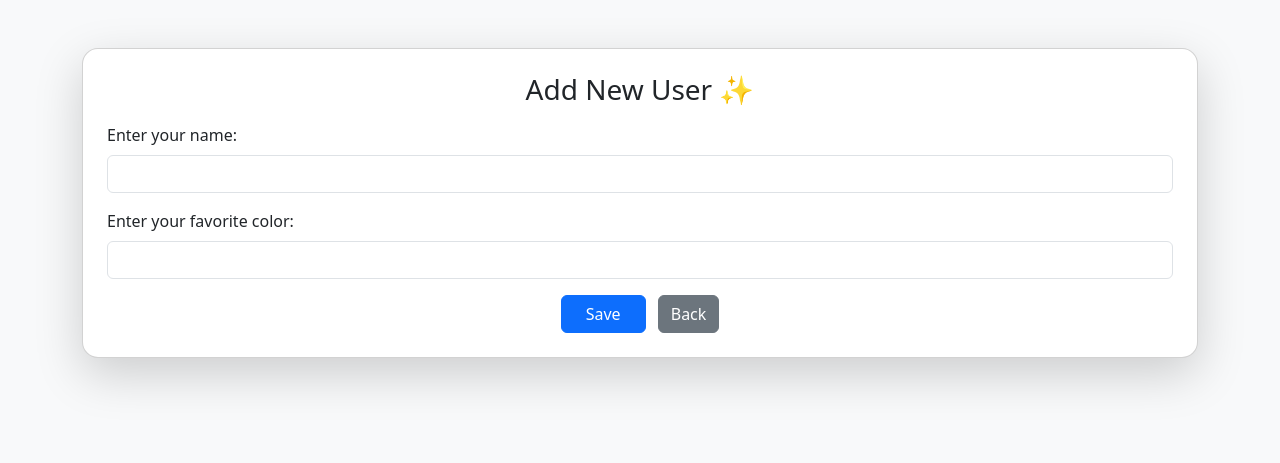
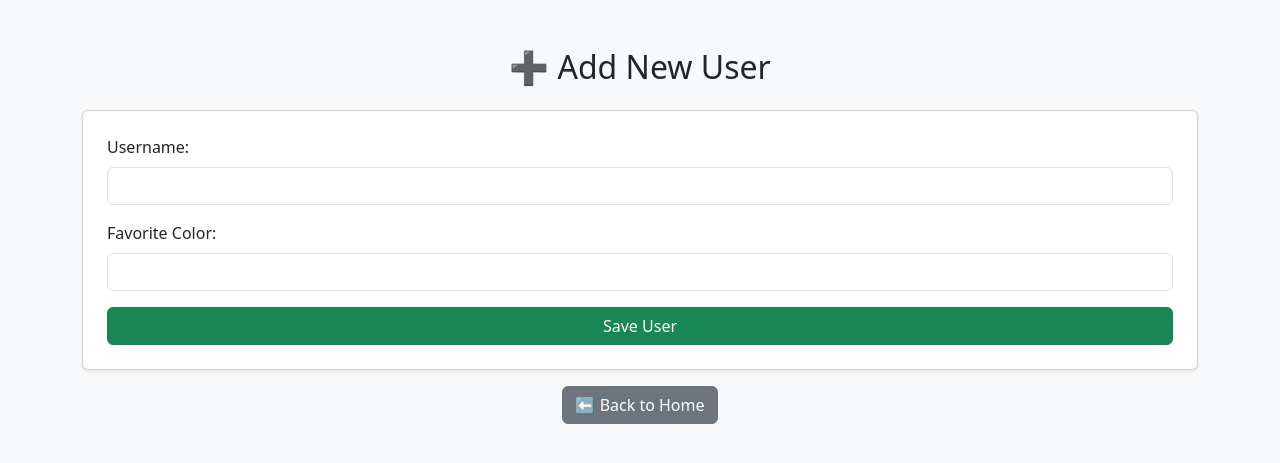
Before and after one commit to noorhanspal/Flask-Learning, a Flask app: page /greet in a window 1280 px wide. Shown: the top 463 px of the page. Run offline with Flask 3, Linux system fonts and the light colour scheme.

Commit message:
Added greet.html for adding new users

```diff
--- a/templates/greet.html
+++ b/templates/greet.html
@@ -7,25 +7,24 @@
 <body class="bg-light">
 
 <div class="container mt-5">
-    <div class="card shadow-lg p-4 rounded-4">
-        <h3 class="text-center mb-3">Add New User ✨</h3>
+    <h2 class="text-center mb-4">➕ Add New User</h2>
 
-        <form method="POST">
-            <div class="mb-3">
-                <label class="form-label">Enter your name:</label>
-                <input type="text" name="username" class="form-control" required>
-            </div>
+    <form method="POST" class="card p-4 shadow-sm bg-white">
+        <div class="mb-3">
+            <label for="username" class="form-label">Username:</label>
+            <input type="text" class="form-control" id="username" name="username" required>
+        </div>
 
-            <div class="mb-3">
-                <label class="form-label">Enter your favorite color:</label>
-                <input type="text" name="color" class="form-control" required>
-            </div>
+        <div class="mb-3">
+            <label for="color" class="form-label">Favorite Color:</label>
+            <input type="text" class="form-control" id="color" name="color" required>
+        </div>
 
-            <div class="text-center">
-                <button type="submit" class="btn btn-primary px-4">Save</button>
-                <a href="/" class="btn btn-secondary ms-2">Back</a>
-            </div>
-        </form>
+        <button type="submit" class="btn btn-success w-100">Save User</button>
+    </form>
+
+    <div class="text-center mt-3">
+        <a href="/" class="btn btn-secondary">⬅ Back to Home</a>
     </div>
 </div>
 
```
Also changed, not shown: instance/users.db.
